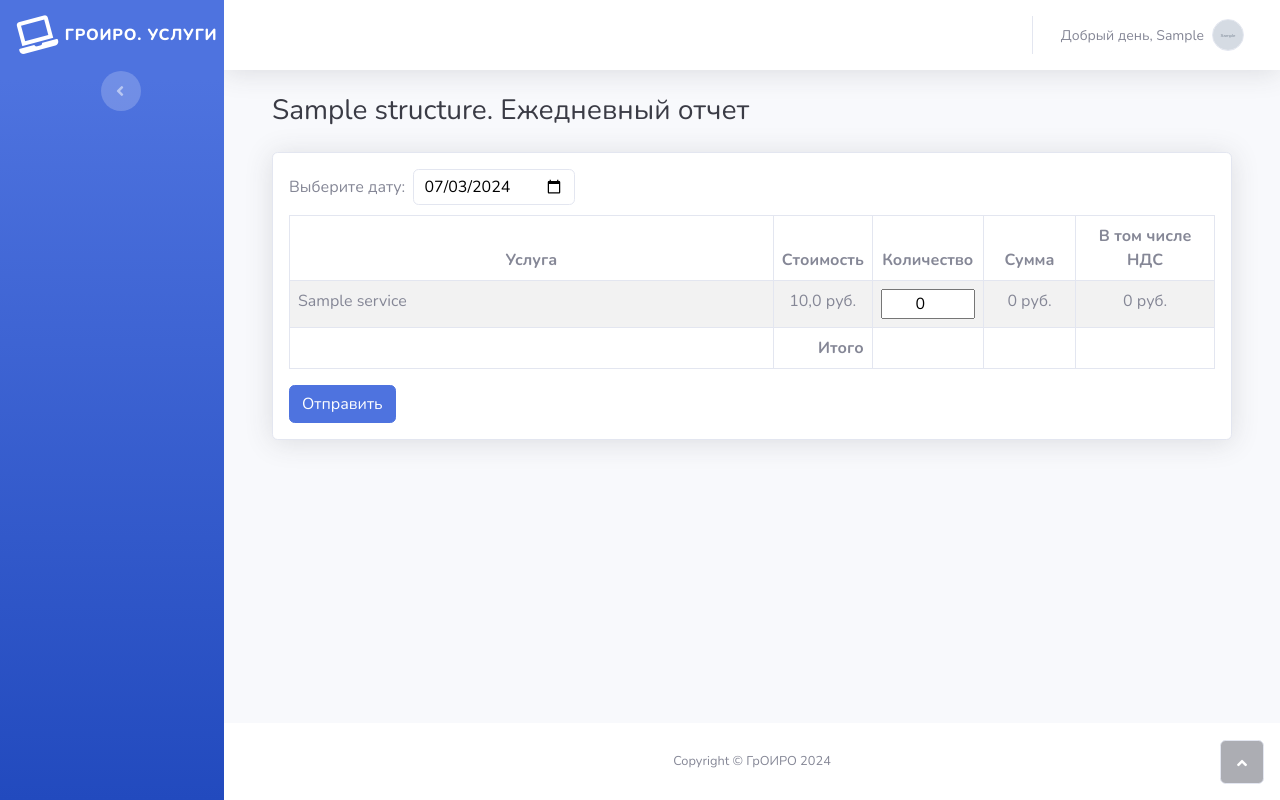
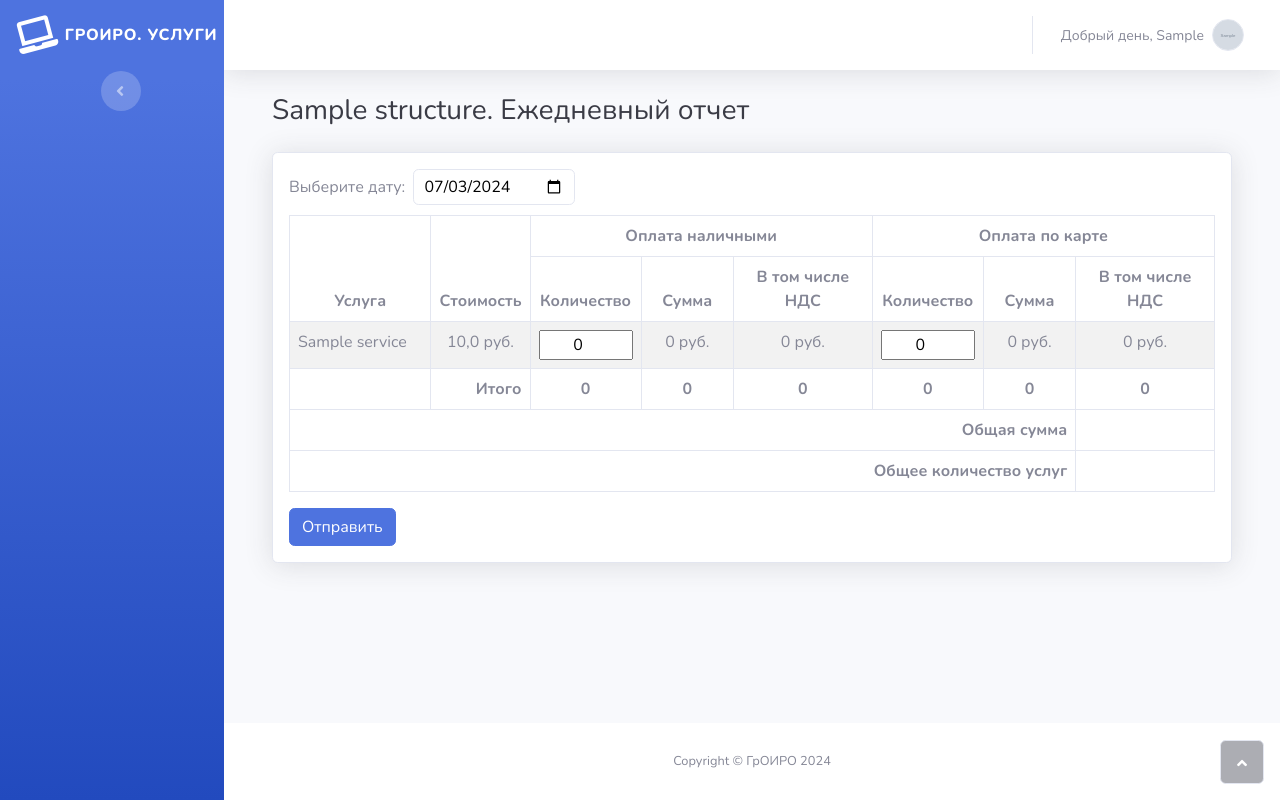
Before and after one commit to EvgeniiPlus/GroiroWorld, a Django app: page /services/daily_report/ in a window 1280 px wide. Run offline with Django 4.2, Linux system fonts and the light colour scheme; a user stored in the database is signed in; tables that the repository leaves empty hold one stand-in row (values such as "Sample post"); grey boxes marked "Sample" are stand-in pictures; some libraries are stand-ins or nearby versions.

Commit message:
Разделение на наличный и безналичный рассчет

```diff
--- a/services/templates/DailyReport.html
+++ b/services/templates/DailyReport.html
@@ -17,12 +17,23 @@
                             <table class="table table-striped table-bordered my-0" id="dataTable">
                                 <thead>
                                     <tr>
-                                        <th class="text-center">Услуга</th>
-                                        <th class="text-center">Стоимость</th>
+                                        <th class="text-center" rowspan="2">Услуга</th>
+                                        <th class="text-center" rowspan="2">Стоимость</th>
+                                        <th class="text-center" colspan="3">Оплата наличными</th>
+                                        <th class="text-center" colspan="3">Оплата по карте</th>
+
+                                    </tr>
+                                    <tr>
+{#                                        <th class="text-center">Услуга</th>#}
+{#                                        <th class="text-center">Стоимость</th>#}
+                                        <th class="text-center">Количество</th>
+                                        <th class="text-center">Сумма</th>
+                                        <th class="text-center">В том числе НДС</th>
                                         <th class="text-center">Количество</th>
                                         <th class="text-center">Сумма</th>
                                         <th class="text-center">В том числе НДС</th>
                                     </tr>
+
                                 </thead>
                                 <tbody>
                                     {% for s in services %}
@@ -30,10 +41,15 @@
                                             <td class="text-start" name="service_name">{{ s.name }}</td>
                                             <td style="width: 10%;text-align: center;" name="service_price">{{ s.price }} руб.</td>
                                             <td style="width: 12%;">
-                                                <input type="number" style="text-align: center;width: 100%;" min="0" step="1" value="0" required name="service_count" onchange="Sum(this, '{{s.price}}')">
+                                                <input type="number" style="text-align: center;width: 100%;" min="0" step="1" value="0" required name="service_count_cash" onchange="Sum(this, '{{s.price}}', 'cash')">
                                             </td>
-                                            <td style="width: 10%;text-align: center;" name="service_sum">0 руб.</td>
-                                            <td style="width: 15%;text-align: center;" name="nds">0 руб.</td>
+                                            <td style="width: 10%;text-align: center;" name="service_sum_cash">0 руб.</td>
+                                            <td style="width: 15%;text-align: center;" name="nds_cash">0 руб.</td>
+                                            <td style="width: 12%;">
+                                                <input type="number" style="text-align: center;width: 100%;" min="0" step="1" value="0" required name="service_count_card" onchange="Sum(this, '{{s.price}}', 'card')">
+                                            </td>
+                                            <td style="width: 10%;text-align: center;" name="service_sum_card">0 руб.</td>
+                                            <td style="width: 15%;text-align: center;" name="nds_card">0 руб.</td>
                                             <td hidden><input type="number" value={{s.pk}} name="service_id"></td>
                                         </tr>
                                     {% endfor %}
@@ -42,9 +58,21 @@
                                     <tr>
                                         <td></td>
                                         <td class="text-end"><strong>Итого</strong></td>
-                                        <td class="text-center" id="total_count"><strong></strong></td>
-                                        <td class="text-center" id="total_sum"><strong></strong></td>
-                                        <td class="fw-bold text-center" id="total_nds"></td>
+                                        <td class="text-center" id="total_count_cash"><strong>0</strong></td>
+                                        <td class="text-center" id="total_sum_cash"><strong>0</strong></td>
+                                        <td class="fw-bold text-center" id="total_nds_cash">0</td>
+
+                                        <td class="text-center" id="total_count_card"><strong>0</strong></td>
+                                        <td class="text-center" id="total_sum_card"><strong>0</strong></td>
+                                        <td class="fw-bold text-center" id="total_nds_card">0</td>
+                                    </tr>
+                                    <tr>
+                                        <td colspan="7" class="text-end"><strong>Общая сумма</strong></td>
+                                        <td id="total_sum"></td>
+                                    </tr>
+                                    <tr>
+                                        <td colspan="7" class="text-end"><strong>Общее количество услуг</strong></td>
+                                        <td id="total_count"></td>
                                     </tr>
                                 </tfoot>
                             </table>
@@ -59,29 +87,58 @@
     </div>
 
     <script>
-        function Sum(ths, price) {
+        function Sum(ths, price, payment) {
+            let sum_card, sum_cash;
+            if (payment === 'cash') {
                 const tr = ths.parentNode.parentNode,
                 count = tr.getElementsByTagName('input')[0].value,
                 sum = Number(count) * parseFloat(price.replace(',', '.')),
                 nds = sum/6,
-                total_count = document.getElementById('total_count'),
-                total_sum = document.getElementById('total_sum'),
-                total_nds = document.getElementById('total_nds');
+                total_count_cash = document.getElementById('total_count_cash'),
+                total_sum_cash = document.getElementById('total_sum_cash'),
+                total_nds_cash = document.getElementById('total_nds_cash');
                 tr.getElementsByTagName('td')[3].innerText = sum.toFixed(2).replace('.', ',') + ' руб.';
                 tr.getElementsByTagName('td')[4].innerText = nds.toFixed(2).replace('.', ',') + ' руб.';
+
+                let trs = document.getElementsByTagName('tbody')[0].getElementsByTagName('tr');
+                let tc = 0;
+                let ts = 0;
+                for (let td = 0; td < trs.length; td++) {
+                    tc = tc + Number(trs[td].getElementsByTagName('input')[0].value);
+                    total_count_cash.innerText = tc;
+
+                    ts = ts + parseFloat(trs[td].getElementsByTagName('td')[3].innerText.split(' ')[0].replace(',', '.'))
+                    total_sum_cash.innerText = ts.toFixed(2).replace('.', ',') + ' руб.';
+                }
+                total_nds_cash.innerText = (parseFloat(total_sum_cash.innerText.split(' ')[0].replace(',', '.')) / 6).toFixed(2) + ' руб.';
+            }
+
+            if (payment === 'card') {
+                const tr = ths.parentNode.parentNode,
+                count = tr.getElementsByTagName('input')[1].value,
+                sum = Number(count) * parseFloat(price.replace(',', '.')),
+                nds = sum/6,
+                total_count_card = document.getElementById('total_count_card'),
+                total_sum_card = document.getElementById('total_sum_card'),
+                total_nds_card = document.getElementById('total_nds_card');
+                tr.getElementsByTagName('td')[6].innerText = sum.toFixed(2).replace('.', ',') + ' руб.';
+                tr.getElementsByTagName('td')[7].innerText = nds.toFixed(2).replace('.', ',') + ' руб.';
 
                 let trs = document.getElementsByTagName('tbody')[0].getElementsByTagName('tr');
                 tc = 0;
                 ts = 0;
                 for (let td = 0; td < trs.length; td++) {
-                tc = tc + Number(trs[td].getElementsByTagName('input')[0].value);
-                total_count.innerText = tc;
+                    tc = tc + Number(trs[td].getElementsByTagName('input')[1].value);
+                    total_count_card.innerText = tc;
 
-                ts = ts + parseFloat(trs[td].getElementsByTagName('td')[3].innerText.split(' ')[0].replace(',', '.'))
-                total_sum.innerText = ts.toFixed(2).replace('.', ',') + ' руб.';
+                    ts = ts + parseFloat(trs[td].getElementsByTagName('td')[6].innerText.split(' ')[0].replace(',', '.'))
+                    total_sum_card.innerText = ts.toFixed(2).replace('.', ',') + ' руб.';
                 }
-            total_nds.innerText = (parseFloat(total_sum.innerText.split(' ')[0].replace(',', '.')) / 6).toFixed(2) + ' руб.';
-
+                total_nds_card.innerText = (parseFloat(total_sum_card.innerText.split(' ')[0].replace(',', '.')) / 6).toFixed(2) + ' руб.';
+                sum_card = parseFloat(ts);
+            }
+            document.getElementById('total_sum').innerText = (parseFloat(total_sum_cash.innerText.split(' ')[0].replace(',', '.')) + parseFloat(total_sum_card.innerText.split(' ')[0].replace(',', '.'))).toFixed(2) + ' руб.';
+            document.getElementById('total_count').innerText = parseFloat(total_count_cash.innerText) + parseFloat(total_count_card.innerText);
         }
 
         // https://javascript.ru/forum/dom-window/34306-poluchit-znachenie-yacheek-opredelennojj-stroki-tablicy.html
--- a/services/views.py
+++ b/services/views.py
@@ -108,7 +108,10 @@ def home(request):
             services_sum[service.name] = round(sum, 2)
         context['services_sum'] = services_sum
 
-        context['main_progress'] = round(context['structure'].earned / context['structure'].plan * 100, 1)
+        if context['structure'].plan != 0:
+            context['main_progress'] = round(context['structure'].earned / context['structure'].plan * 100, 1)
+        else:
+            context['main_progress'] = 0
 
     elif ('Экономисты' in groups or 'Администраторы' in groups):
 
@@ -124,7 +127,10 @@ def home(request):
         context['plan'] = round(plan, 2)
 
         # Выполнение плана
-        context['main_progress'] = round(sum / plan * 100, 1)
+        if plan != 0:
+            context['main_progress'] = round(sum / plan * 100, 1)
+        else:
+            context['main_progress'] = 0
 
         # График
         chart = {}
@@ -179,7 +185,7 @@ def home(request):
             'IOF_operator': IOF_operator,
             'FIO_operator': FIO_operator,
             'servs': servs,
-            }
+        }
 
         doc = DocxTemplate("services/static/template.docx")
 
@@ -230,52 +236,66 @@ def dailyReport(request):
         'current_date': timezone.now(),
         'userAvatar': Profile.objects.get(user=request.user).avatar,
     }
-
     if request.method == 'POST':
         date = request.POST.get('service_date')
         service_id_list = request.POST.getlist('service_id')
-        service_count_list = request.POST.getlist('service_count')
+        service_count_cash_list = request.POST.getlist('service_count_cash')
+        service_count_card_list = request.POST.getlist('service_count_card')
 
         for i in range(len(service_id_list)):
-            sum = round(int(service_count_list[i]) * Services.objects.filter(pk=service_id_list[i])[0].price, 2)
+            cash_sum = round(int(service_count_cash_list[i]) * Services.objects.filter(pk=service_id_list[i])[0].price,
+                             2)
+            card_sum = round(int(service_count_card_list[i]) * Services.objects.filter(pk=service_id_list[i])[0].price,
+                             2)
 
-            if int(service_count_list[i]) != 0:
+            if int(service_count_cash_list[i]) != 0 or int(service_count_card_list[i]) != 0:
                 try:
                     report = Reports.objects.get(date=date, service=Services.objects.get(pk=service_id_list[i]),
                                                  structure=Structures.objects.filter(employee=user)[0])
-                    report.amount = report.amount + int(service_count_list[i])
-                    report.sum += sum
-                    report.nds += round(sum / 6, 2)
-                    report.save(update_fields=['amount', 'sum', 'nds'])
+
+                    cash_amount = report.cash_amount + int(service_count_cash_list[i])
+                    report.cash_amount = cash_amount
+                    cash_sum = report.cash_sum + cash_sum
+                    report.cash_sum = cash_sum
+                    cash_nds = report.cash_nds + round(cash_sum / 6, 2)
+                    report.cash_nds = cash_nds
+
+                    card_amount = report.card_amount + int(service_count_card_list[i])
+                    report.card_amount = card_amount
+                    card_sum = report.card_sum + card_sum
+                    report.card_sum = card_sum
+                    card_nds = report.card_nds + round(card_sum / 6, 2)
+                    report.card_nds = card_nds
+
+                    report.amount = cash_amount + card_amount
+                    report.sum = cash_sum + card_sum
+                    report.nds = cash_nds + card_nds
+
+                    report.save(
+                        update_fields=['cash_amount', 'cash_sum', 'cash_nds', 'card_amount',
+                                       'card_sum', 'card_nds', 'amount', 'sum', 'nds'])
+
                 except Reports.DoesNotExist:
                     Reports.objects.create(
                         date=date,
                         service=Services.objects.get(pk=service_id_list[i]),
                         structure=Structures.objects.filter(employee=user)[0],
-                        amount=service_count_list[i],
-                        sum=sum,
-                        nds=round(sum / 6, 2)
+
+                        cash_amount=service_count_cash_list[i],
+                        cash_sum=cash_sum,
+                        cash_nds=round(cash_sum / 6, 2),
+
+                        card_amount=service_count_card_list[i],
+                        card_sum=card_sum,
+                        card_nds=round(cash_sum / 6, 2),
+
+                        amount=int(service_count_cash_list[i]) + int(service_count_card_list[i]),
+                        sum=cash_sum + card_sum,
+                        nds=round((cash_sum + card_sum) / 6, 2)
                     )
 
-                # report = Reports.objects.get(date=date, service=Services.objects.get(pk=service_id_list[i]),
-                #                              structure=Structures.objects.filter(employee=Profile.objects.get(user=request.user))[0])
-                # if report:
-                #     report.amount += service_count_list[i]
-                #     report.sum += sum
-                #     report.nds += round(sum / 6, 2)
-                #     report.save(update_fields=['amount', 'sum', 'nds'])
-                # else:
-                #     Reports.objects.create(
-                #         date=date,
-                #         service=Services.objects.get(pk=service_id_list[i]),
-                #         structure=Structures.objects.filter(employee=Profile.objects.get(user=request.user))[0],
-                #         amount=service_count_list[i],
-                #         sum=sum,
-                #         nds=round(sum / 6, 2)
-                #     )
-
                 updSum = Structures.objects.get(employee=user)
-                updSum.earned += sum
+                updSum.earned = updSum.earned + cash_sum + card_sum
                 updSum.save(update_fields=['earned'])
             else:
                 continue
```
Also changed, not shown: services/models.py (+16 -3 lines), services/templates/index.html (+5 -2 lines), services/migrations/0002_reports_card_amount_reports_card_nds_and_more.py (added), 1 other file. Lines whose indentation alone changed are shown as unchanged.
